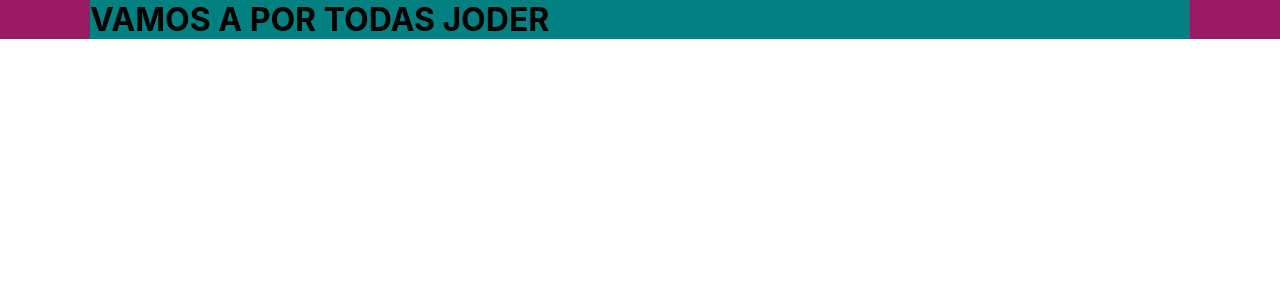
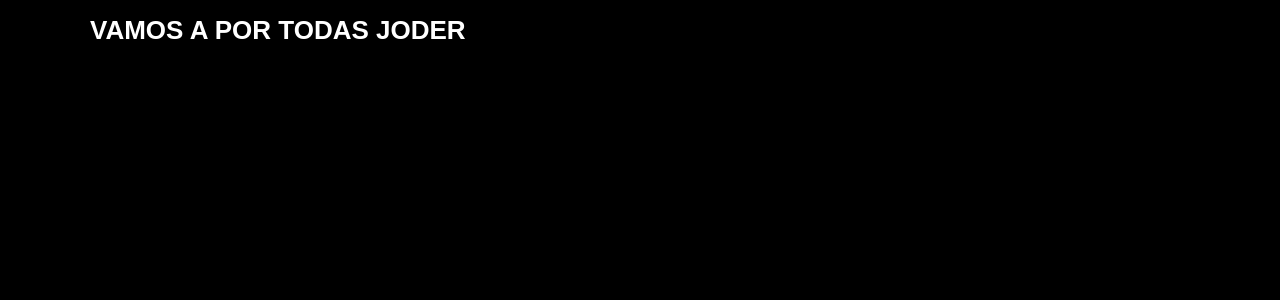
Before and after one commit to scs87/Front-End-Finalproject, a React (Create React App) app in the folder final-project/: page / in a window 1280 px wide. Shown: the top 300 px of the page. Built offline with nearby package versions, Linux system fonts and the light colour scheme.

Commit message:
app.css update

```diff
--- a/final-project/src/App.css
+++ b/final-project/src/App.css
@@ -6,13 +6,34 @@
 
 
 .app {
-  background-color: rgb(152, 26, 101);
-  display: flex;
-  justify-content: center;
+ display: flex;
+ justify-content: center;
 }
 
 
 .principal {
   width: 1100px;
-  background-color: teal;
+  margin-top: 15px;
+
 }
+
+body {
+  background-color: black;
+  color: white;
+}
+
+body h1 {
+  font-family: sans-serif;
+  font-size: 26px;
+}
+
+body h2 {
+  font-family: sans-serif;
+  font-size: 16px;
+}
+
+body p {
+  font-family: sans-serif;
+  font-size: 16px;
+  font-weight: bold;
+}
```
